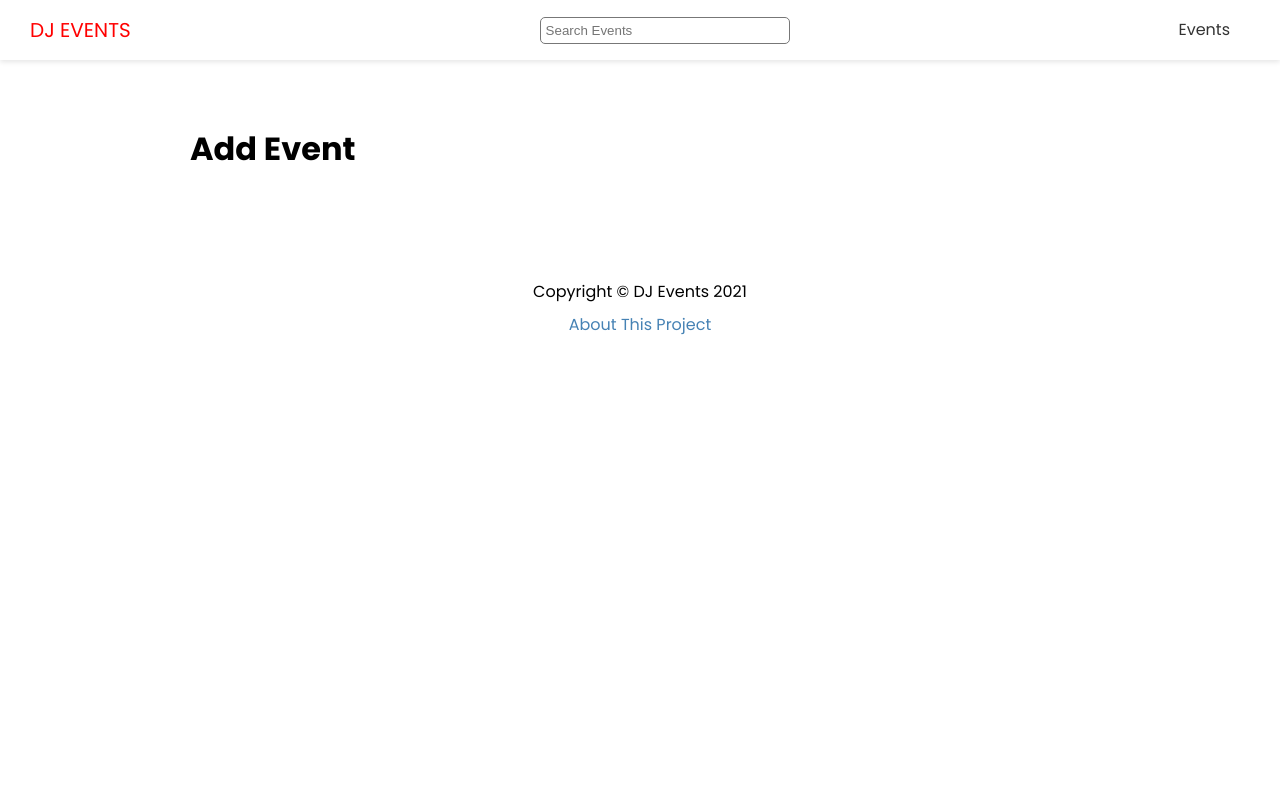
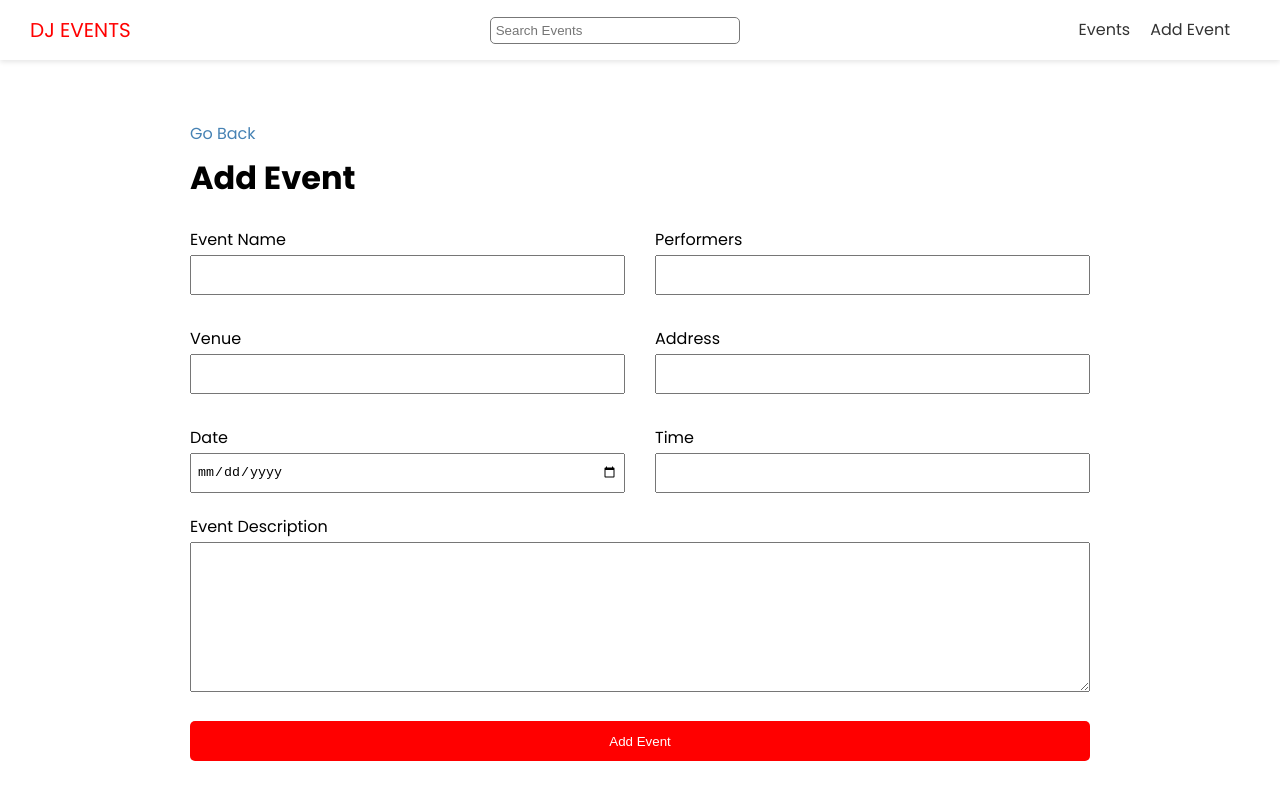
Before and after one commit to babugia/dj-events-frontend, a Next.js app: page /events/add in a window 1280 px wide. Shown: the top 800 px of the page. Built offline with nearby package versions, Linux system fonts and the light colour scheme; no server answers.

Commit message:
feat: Add Event form

```diff
--- a/components/header.js
+++ b/components/header.js
@@ -20,6 +20,11 @@
               <a>Events</a>
             </Link>
           </li>
+          <li>
+            <Link href='/events/add'>
+              <a>Add Event</a>
+            </Link>
+          </li>
         </ul>
       </nav>
     </header>
--- a/pages/events/add.js
+++ b/pages/events/add.js
@@ -1,9 +1,116 @@
+import { useState } from 'react';
+import { useRouter } from 'next/router';
+import Link from 'next/link';
 import Layout from '@/components/layout';
+import { API_URL } from '@/config/index';
+import styles from '@/styles/form.module.css';
 
 export default function AddEventPage() {
+  const [values, setValues] = useState({
+    name: '',
+    performers: '',
+    description: '',
+    venue: '',
+    address: '',
+    date: '',
+    time: '',
+  });
+
+  const router = useRouter();
+
+  const handleSubmit = (e) => {
+    e.preventDefault();
+    console.log(values);
+  };
+
+  const handleInputChange = (e) => {
+    const { name, value } = e.target;
+    setValues({ ...values, [name]: value });
+  };
+
+  // TODO use formik or react-hook-form to practice
   return (
     <Layout title='Add new event'>
+      <Link href='/events'>Go Back</Link>
       <h1>Add Event</h1>
+
+      <form className={styles.form} onSubmit={handleSubmit}>
+        <div className={styles.grid}>
+          <div>
+            <label htmlFor='name'>Event Name</label>
+            <input
+              type='text'
+              id='name'
+              name='name'
+              value={values.name}
+              onChange={handleInputChange}
+            />
+          </div>
+          <div>
+            <label htmlFor='performers'>Performers</label>
+            <input
+              type='text'
+              name='performers'
+              id='performers'
+              value={values.performers}
+              onChange={handleInputChange}
+            />
+          </div>
+          <div>
+            <label htmlFor='venue'>Venue</label>
+            <input
+              type='text'
+              name='venue'
+              id='venue'
+              value={values.venue}
+              onChange={handleInputChange}
+            />
+          </div>
+          <div>
+            <label htmlFor='address'>Address</label>
+            <input
+              type='text'
+              name='address'
+              id='address'
+              value={values.address}
+              onChange={handleInputChange}
+            />
+          </div>
+          <div>
+            <label htmlFor='date'>Date</label>
+            <input
+              type='date'
+              name='date'
+              id='date'
+              value={values.date}
+              onChange={handleInputChange}
+            />
+          </div>
+          <div>
+            <label htmlFor='time'>Time</label>
+            <input
+              type='text'
+              name='time'
+              id='time'
+              value={values.time}
+              onChange={handleInputChange}
+            />
+          </div>
+        </div>
+
+        <div>
+          <label htmlFor='description'>Event Description</label>
+          <textarea
+            type='text'
+            name='description'
+            id='description'
+            value={values.description}
+            onChange={handleInputChange}
+          ></textarea>
+        </div>
+
+        <input type='submit' value='Add Event' className='btn' />
+      </form>
     </Layout>
   );
 }
--- /dev/null
+++ b/styles/form.module.css
@@ -0,0 +1,39 @@
+.form label {
+  display: block;
+}
+
+.form input {
+  width: 100%;
+  height: 40px;
+  padding: 5px;
+}
+
+.form textarea {
+  width: 100%;
+  height: 150px;
+}
+
+.form input[type='submit'] {
+  display: block;
+  width: 100%;
+  margin: 20px 0 30px;
+}
+
+.form .file {
+  border: 1px #ccc solid;
+  background-color: #f4f4f4;
+  padding: 10px;
+}
+
+.grid {
+  display: grid;
+  grid-template-columns: 1fr 1fr;
+  gap: 30px;
+  margin-bottom: 20px;
+}
+
+@media (max-width: 600px) {
+  .grid {
+    grid-template-columns: 1fr;
+  }
+}
```
